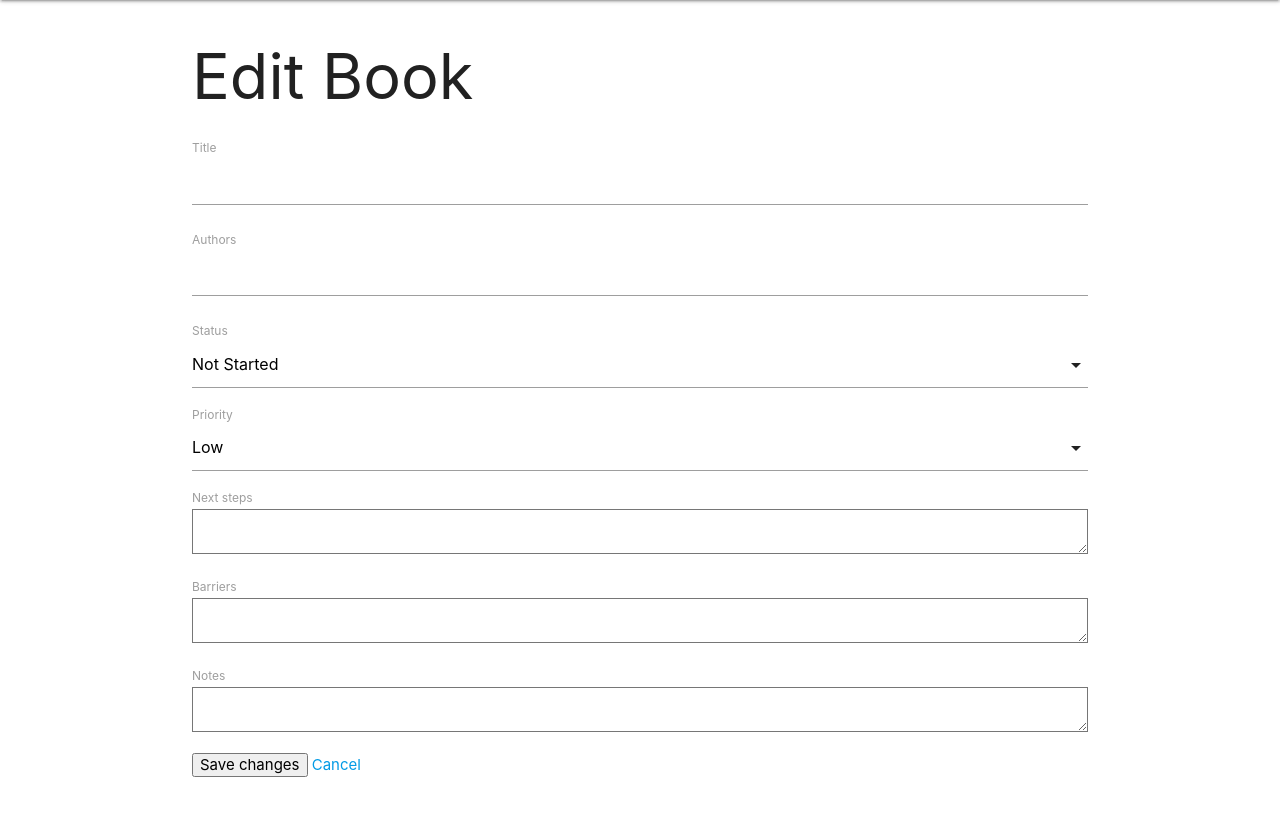
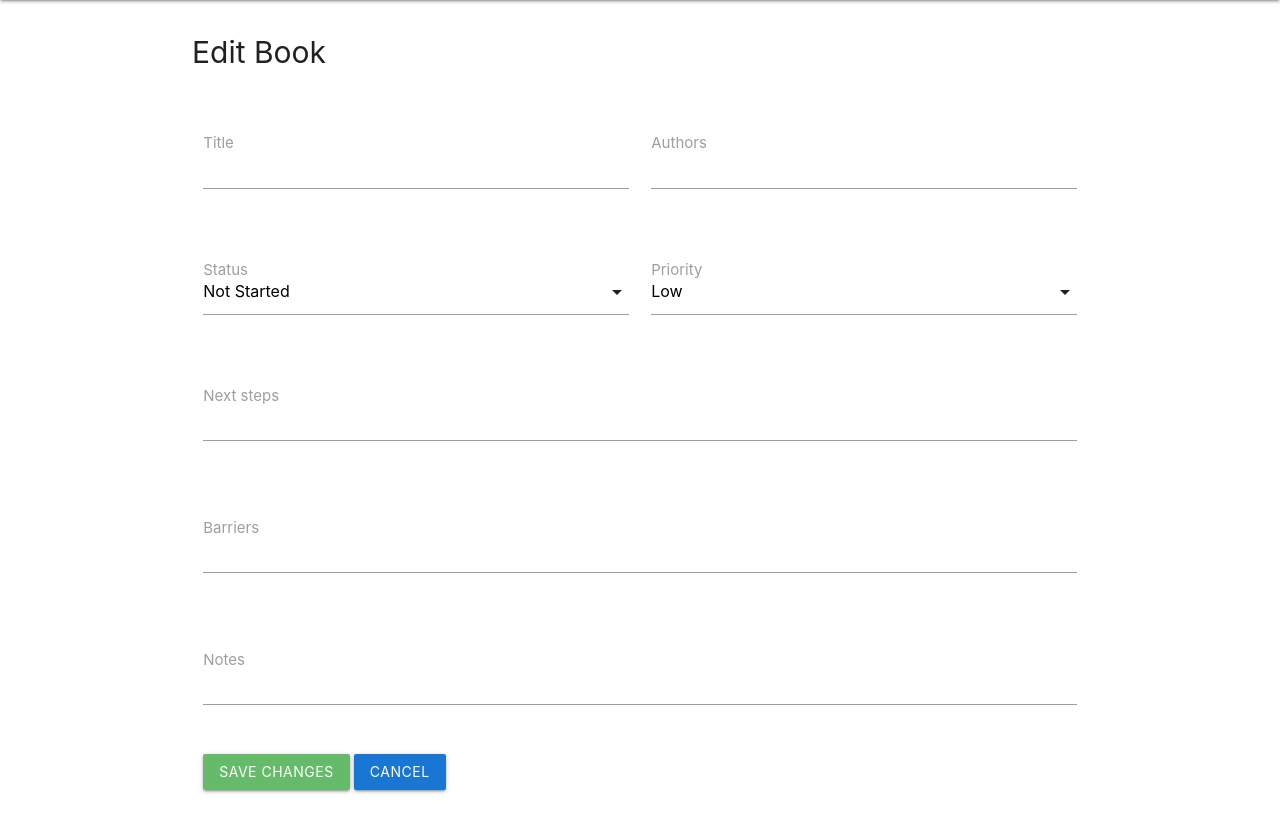
Before and after one commit to hckmd/finish-it-edpf-5023, a Flask app: template app/books/templates/edit_book.html in a window 1280 px wide. Shown: the part 64-889 px from the top of the page. Before the commit the page ends 841 px from the top, so only its background shows below. Run offline with Flask 2, Linux system fonts and the light colour scheme; the template is opened without the code that fills it: values that come from a table or form of the project are taken from there, others are empty.

Commit message:
Changes edit book view to use materialize styling

```diff
--- a/app/books/templates/edit_book.html
+++ b/app/books/templates/edit_book.html
@@ -1,62 +1,80 @@
 {% extends "base.html" %}
 
 {% block content %}
-<h1>Edit Book</h1>
+<p class="page-heading">Edit Book</p>
+<div class="row">
+    <div class="col s12">
         <form action="" method="post"  novalidate>
-
         {{ form.hidden_tag() }}
-    <p>
+        <div class="row">
+            <div class="input-field col s6">
                 {{ form.title.label }}</br>
                 {{ form.title(size=100) }}
                 {% for error in form.title.errors %}
                 <span style="color: red;">[{{ error }}]</span>
                 {% endfor %}
-    </p>
-    <p>
+            </div>
+            <div class="input-field col s6">
                 {{ form.authors.label }}</br>
                 {{ form.authors(size=200) }}
                 {% for error in form.authors.errors %}
                 <span style="color: red;">[{{ error }}]</span>
                 {% endfor %}
-    </p>
-    <p>
+            </div>
+        </div>
+        <div class="row">
+            <div class="input-field col s6">
                 {{ form.status.label }}</br>
                 {{ form.status() }}
                 {% for error in form.status.errors %}
                 <span style="color: red;">[{{ error }}]</span>
                 {% endfor %}
-    </p>
-    <p>
+            </div>
+            <div class="input-field col s6">
                 {{ form.priority.label }}</br>
                 {{ form.priority() }}
                 {% for error in form.priority.errors %}
                 <span style="color: red;">[{{ error }}]</span>
                 {% endfor %}
-    </p>
-    <p>
+            </div>
+        </div>
+        <div class="row">
+            <div class="input-field col s12">
                 {{ form.next_steps.label }}</br>
-        {{ form.next_steps() }}
+                {{ form.next_steps(class_="materialize-textarea") }}
                 {% for error in form.next_steps.errors %}
                 <span style="color: red;">[{{ error }}]</span>
                 {% endfor %}
-    </p>
-    <p>
+            </div>
+        </div>
+        <div class="row">
+            <div class="input-field col s12">
                 {{ form.barriers.label }}</br>
-        {{ form.barriers() }}
+                {{ form.barriers(class_="materialize-textarea") }}
                 {% for error in form.barriers.errors %}
                 <span style="color: red;">[{{ error }}]</span>
                 {% endfor %}
-    </p>
-    <p>
+            </div>
+        </div>
+        <div class="row">
+            <div class="input-field col s12">
                 {{ form.notes.label }}</br>
-        {{ form.notes() }}
+                {{ form.notes(class_="materialize-textarea") }}
                 {% for error in form.notes.errors %}
                 <span style="color: red;">[{{ error }}]</span>
                 {% endfor %}
+            </div>
+        </div>
+
     </p>
     <p>
-        {{ form.submit }}
-        <a href="{{ url_for('books.view', id = book_id )}}">Cancel</a>
+
+    </p>
+    <p>
+        <button class="waves-effect waves-light btn green lighten-1" type="submit">Save changes</button>
+        <a class="waves-effect waves-light btn blue darken-2" href="{{ url_for('books.view', id = book_id )}}">
+            Cancel
+        </a>
     </p>
 </form>
 
```
Lines whose indentation alone changed are shown as unchanged.
